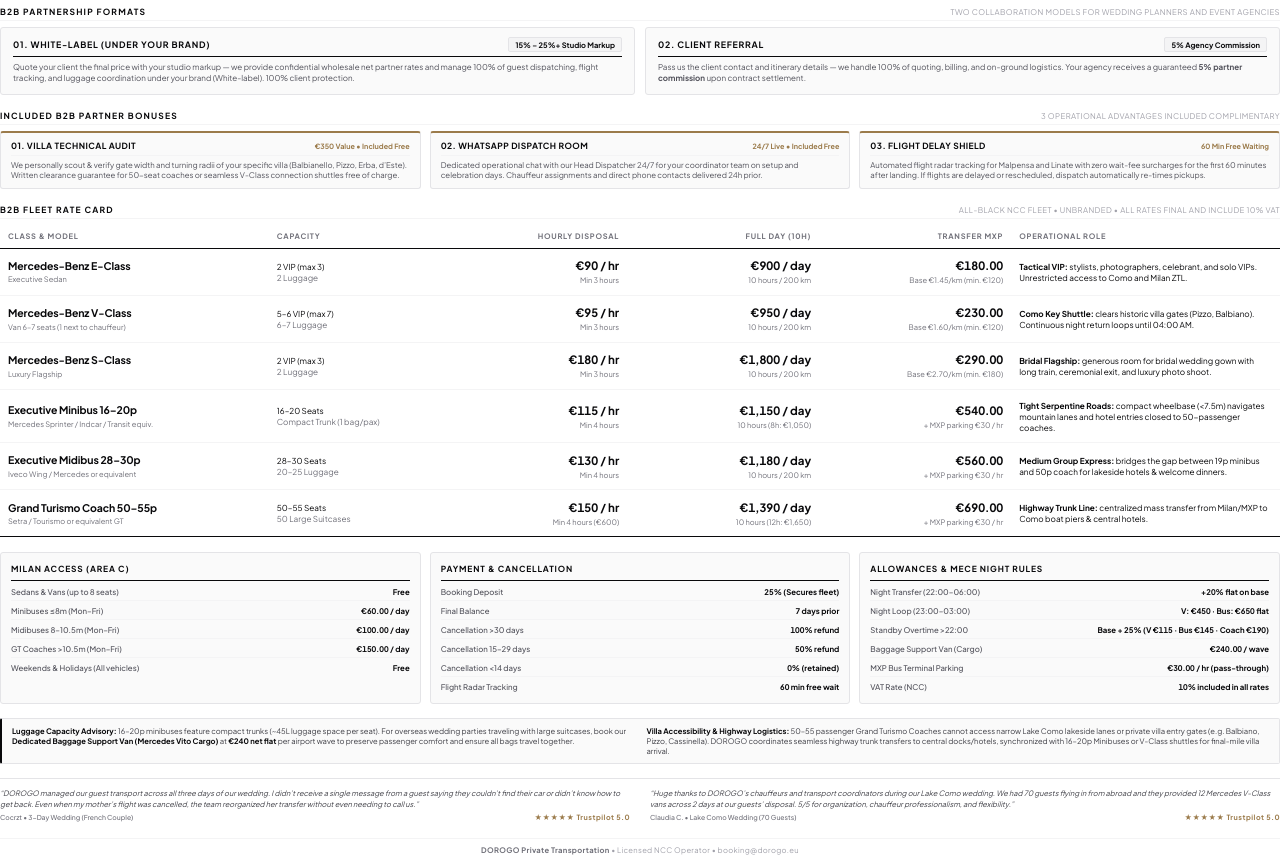
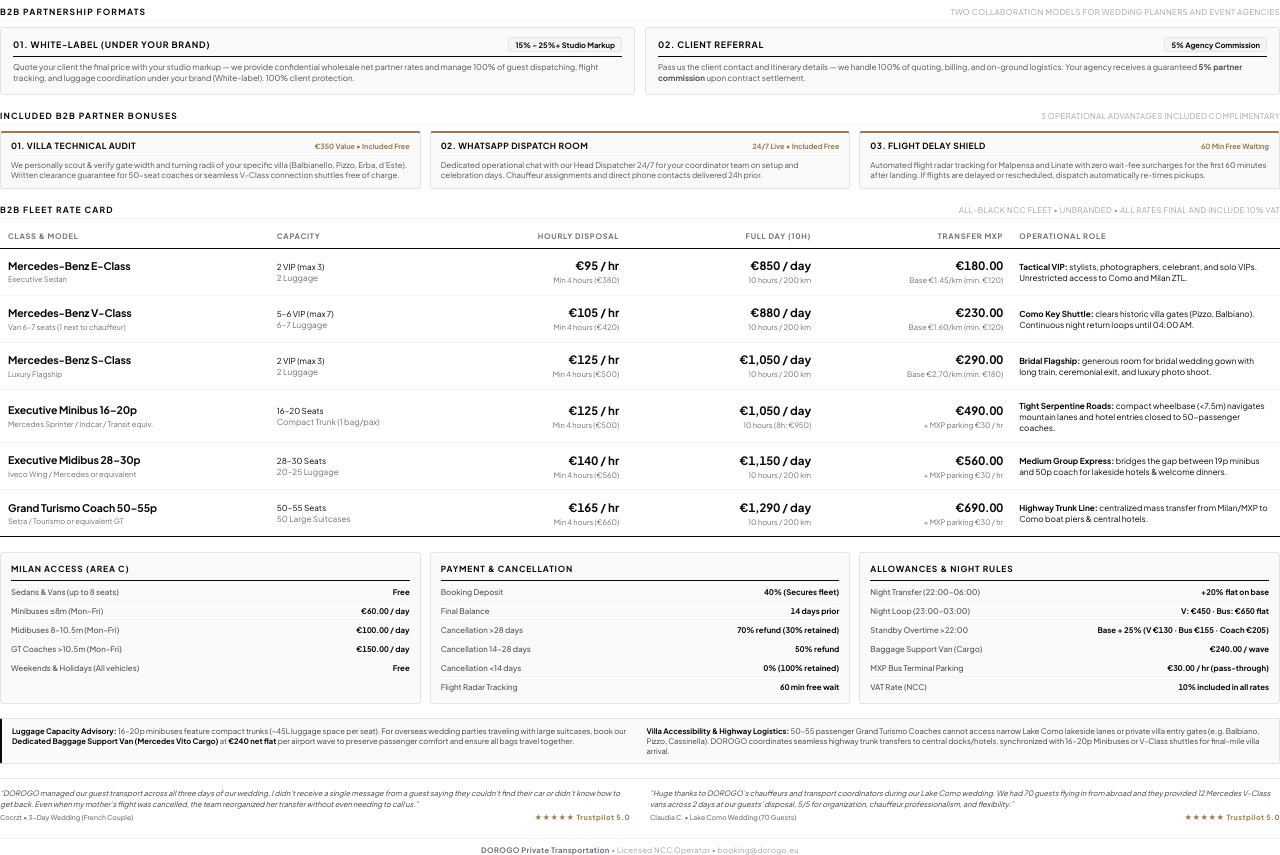
Before and after one commit to dimatrc18/Wedding-planners-outreach, a website: page dorogo_tariffs_logistics_en.html in a window 1280 px wide. Shown: the part 64-919 px from the top of the page. Drawn offline with Linux system fonts and the light colour scheme.

Commit message:
refactor(rate-card): single clean section headers, aligned 4h/10h volume pricing curve, and 40%/14d wholesale-matched terms

```diff
--- a/dorogo_tariffs_logistics_en.html
+++ b/dorogo_tariffs_logistics_en.html
@@ -478,48 +478,48 @@
       <tr>
         <td><span class="car-name">Mercedes-Benz E-Class</span><span class="car-sub">Executive Sedan</span></td>
         <td>2 VIP (max 3)<br><span style="color:#71717a;">2 Luggage</span></td>
-        <td class="num"><span class="price-bold">€90 / hr</span><span class="price-note">Min 3 hours</span></td>
-        <td class="num"><span class="price-bold">€900 / day</span><span class="price-note">10 hours / 200 km</span></td>
+        <td class="num"><span class="price-bold">€95 / hr</span><span class="price-note">Min 4 hours (€380)</span></td>
+        <td class="num"><span class="price-bold">€850 / day</span><span class="price-note">10 hours / 200 km</span></td>
         <td class="num"><span class="price-bold">€180.00</span><span class="price-note">Base €1.45/km (min. €120)</span></td>
         <td><strong>Tactical VIP:</strong> stylists, photographers, celebrant, and solo VIPs. Unrestricted access to Como and Milan ZTL.</td>
       </tr>
       <tr>
         <td><span class="car-name">Mercedes-Benz V-Class</span><span class="car-sub">Van 6–7 seats (1 next to chauffeur)</span></td>
         <td>5–6 VIP (max 7)<br><span style="color:#71717a;">6–7 Luggage</span></td>
-        <td class="num"><span class="price-bold">€95 / hr</span><span class="price-note">Min 3 hours</span></td>
-        <td class="num"><span class="price-bold">€950 / day</span><span class="price-note">10 hours / 200 km</span></td>
+        <td class="num"><span class="price-bold">€105 / hr</span><span class="price-note">Min 4 hours (€420)</span></td>
+        <td class="num"><span class="price-bold">€880 / day</span><span class="price-note">10 hours / 200 km</span></td>
         <td class="num"><span class="price-bold">€230.00</span><span class="price-note">Base €1.60/km (min. €120)</span></td>
         <td><strong>Como Key Shuttle:</strong> clears historic villa gates (Pizzo, Balbiano). Continuous night return loops until 04:00 AM.</td>
       </tr>
       <tr>
         <td><span class="car-name">Mercedes-Benz S-Class</span><span class="car-sub">Luxury Flagship</span></td>
         <td>2 VIP (max 3)<br><span style="color:#71717a;">2 Luggage</span></td>
-        <td class="num"><span class="price-bold">€180 / hr</span><span class="price-note">Min 3 hours</span></td>
-        <td class="num"><span class="price-bold">€1,800 / day</span><span class="price-note">10 hours / 200 km</span></td>
+        <td class="num"><span class="price-bold">€125 / hr</span><span class="price-note">Min 4 hours (€500)</span></td>
+        <td class="num"><span class="price-bold">€1,050 / day</span><span class="price-note">10 hours / 200 km</span></td>
         <td class="num"><span class="price-bold">€290.00</span><span class="price-note">Base €2.70/km (min. €180)</span></td>
         <td><strong>Bridal Flagship:</strong> generous room for bridal wedding gown with long train, ceremonial exit, and luxury photo shoot.</td>
       </tr>
       <tr>
         <td><span class="car-name">Executive Minibus 16–20p</span><span class="car-sub">Mercedes Sprinter / Indcar / Transit equiv.</span></td>
         <td>16–20 Seats<br><span style="color:#71717a;">Compact Trunk (1 bag/pax)</span></td>
-        <td class="num"><span class="price-bold">€115 / hr</span><span class="price-note">Min 4 hours</span></td>
-        <td class="num"><span class="price-bold">€1,150 / day</span><span class="price-note">10 hours (8h: €1,050)</span></td>
-        <td class="num"><span class="price-bold">€540.00</span><span class="price-note">+ MXP parking €30 / hr</span></td>
+        <td class="num"><span class="price-bold">€125 / hr</span><span class="price-note">Min 4 hours (€500)</span></td>
+        <td class="num"><span class="price-bold">€1,050 / day</span><span class="price-note">10 hours (8h: €950)</span></td>
+        <td class="num"><span class="price-bold">€490.00</span><span class="price-note">+ MXP parking €30 / hr</span></td>
         <td><strong>Tight Serpentine Roads:</strong> compact wheelbase (&lt;7.5m) navigates mountain lanes and hotel entries closed to 50-passenger coaches.</td>
       </tr>
       <tr>
         <td><span class="car-name">Executive Midibus 28–30p</span><span class="car-sub">Iveco Wing / Mercedes or equivalent</span></td>
         <td>28–30 Seats<br><span style="color:#71717a;">20–25 Luggage</span></td>
-        <td class="num"><span class="price-bold">€130 / hr</span><span class="price-note">Min 4 hours</span></td>
-        <td class="num"><span class="price-bold">€1,180 / day</span><span class="price-note">10 hours / 200 km</span></td>
+        <td class="num"><span class="price-bold">€140 / hr</span><span class="price-note">Min 4 hours (€560)</span></td>
+        <td class="num"><span class="price-bold">€1,150 / day</span><span class="price-note">10 hours / 200 km</span></td>
         <td class="num"><span class="price-bold">€560.00</span><span class="price-note">+ MXP parking €30 / hr</span></td>
         <td><strong>Medium Group Express:</strong> bridges the gap between 19p minibus and 50p coach for lakeside hotels &amp; welcome dinners.</td>
       </tr>
       <tr>
         <td><span class="car-name">Grand Turismo Coach 50–55p</span><span class="car-sub">Setra / Tourismo or equivalent GT</span></td>
         <td>50–55 Seats<br><span style="color:#71717a;">50 Large Suitcases</span></td>
-        <td class="num"><span class="price-bold">€150 / hr</span><span class="price-note">Min 4 hours (€600)</span></td>
-        <td class="num"><span class="price-bold">€1,390 / day</span><span class="price-note">10 hours (12h: €1,650)</span></td>
+        <td class="num"><span class="price-bold">€165 / hr</span><span class="price-note">Min 4 hours (€660)</span></td>
+        <td class="num"><span class="price-bold">€1,290 / day</span><span class="price-note">10 hours / 200 km</span></td>
         <td class="num"><span class="price-bold">€690.00</span><span class="price-note">+ MXP parking €30 / hr</span></td>
         <td><strong>Highway Trunk Line:</strong> centralized mass transfer from Milan/MXP to Como boat piers &amp; central hotels.</td>
       </tr>
@@ -542,21 +542,21 @@
     <div class="panel">
       <div class="panel-header"><span class="panel-title">Payment &amp; Cancellation</span></div>
       <div class="kv-list">
-        <div class="kv-row"><span class="kv-key">Booking Deposit</span><span class="kv-val">25% (Secures fleet)</span></div>
-        <div class="kv-row"><span class="kv-key">Final Balance</span><span class="kv-val">7 days prior</span></div>
-        <div class="kv-row"><span class="kv-key">Cancellation &gt;30 days</span><span class="kv-val">100% refund</span></div>
-        <div class="kv-row"><span class="kv-key">Cancellation 15–29 days</span><span class="kv-val">50% refund</span></div>
-        <div class="kv-row"><span class="kv-key">Cancellation &lt;14 days</span><span class="kv-val">0% (retained)</span></div>
+        <div class="kv-row"><span class="kv-key">Booking Deposit</span><span class="kv-val">40% (Secures fleet)</span></div>
+        <div class="kv-row"><span class="kv-key">Final Balance</span><span class="kv-val">14 days prior</span></div>
+        <div class="kv-row"><span class="kv-key">Cancellation &gt;28 days</span><span class="kv-val">70% refund (30% retained)</span></div>
+        <div class="kv-row"><span class="kv-key">Cancellation 14–28 days</span><span class="kv-val">50% refund</span></div>
+        <div class="kv-row"><span class="kv-key">Cancellation &lt;14 days</span><span class="kv-val">0% (100% retained)</span></div>
         <div class="kv-row"><span class="kv-key">Flight Radar Tracking</span><span class="kv-val">60 min free wait</span></div>
       </div>
     </div>
 
     <div class="panel">
-      <div class="panel-header"><span class="panel-title">Allowances &amp; MECE Night Rules</span></div>
+      <div class="panel-header"><span class="panel-title">Allowances &amp; Night Rules</span></div>
       <div class="kv-list">
         <div class="kv-row"><span class="kv-key">Night Transfer (22:00–06:00)</span><span class="kv-val">+20% flat on base</span></div>
         <div class="kv-row"><span class="kv-key">Night Loop (23:00–03:00)</span><span class="kv-val">V: €450 · Bus: €650 flat</span></div>
-        <div class="kv-row"><span class="kv-key">Standby Overtime &gt;22:00</span><span class="kv-val">Base + 25% (V €115 · Bus €145 · Coach €190)</span></div>
+        <div class="kv-row"><span class="kv-key">Standby Overtime &gt;22:00</span><span class="kv-val">Base + 25% (V €130 · Bus €155 · Coach €205)</span></div>
         <div class="kv-row"><span class="kv-key">Baggage Support Van (Cargo)</span><span class="kv-val">€240.00 / wave</span></div>
         <div class="kv-row"><span class="kv-key">MXP Bus Terminal Parking</span><span class="kv-val">€30.00 / hr (pass-through)</span></div>
         <div class="kv-row"><span class="kv-key">VAT Rate (NCC)</span><span class="kv-val">10% included in all rates</span></div>
```
Also changed, not shown: dorogo_wedding_partner_rate_card.html (+21 -35 lines).
